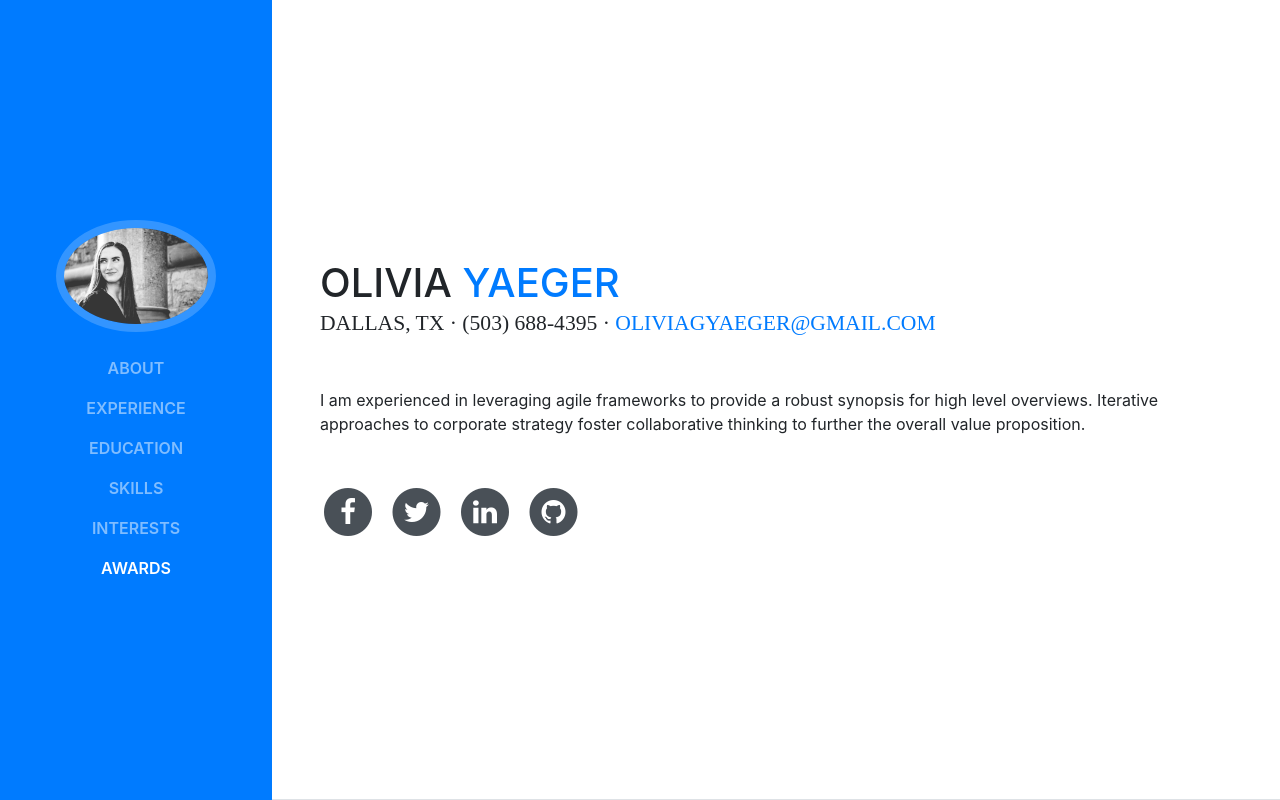
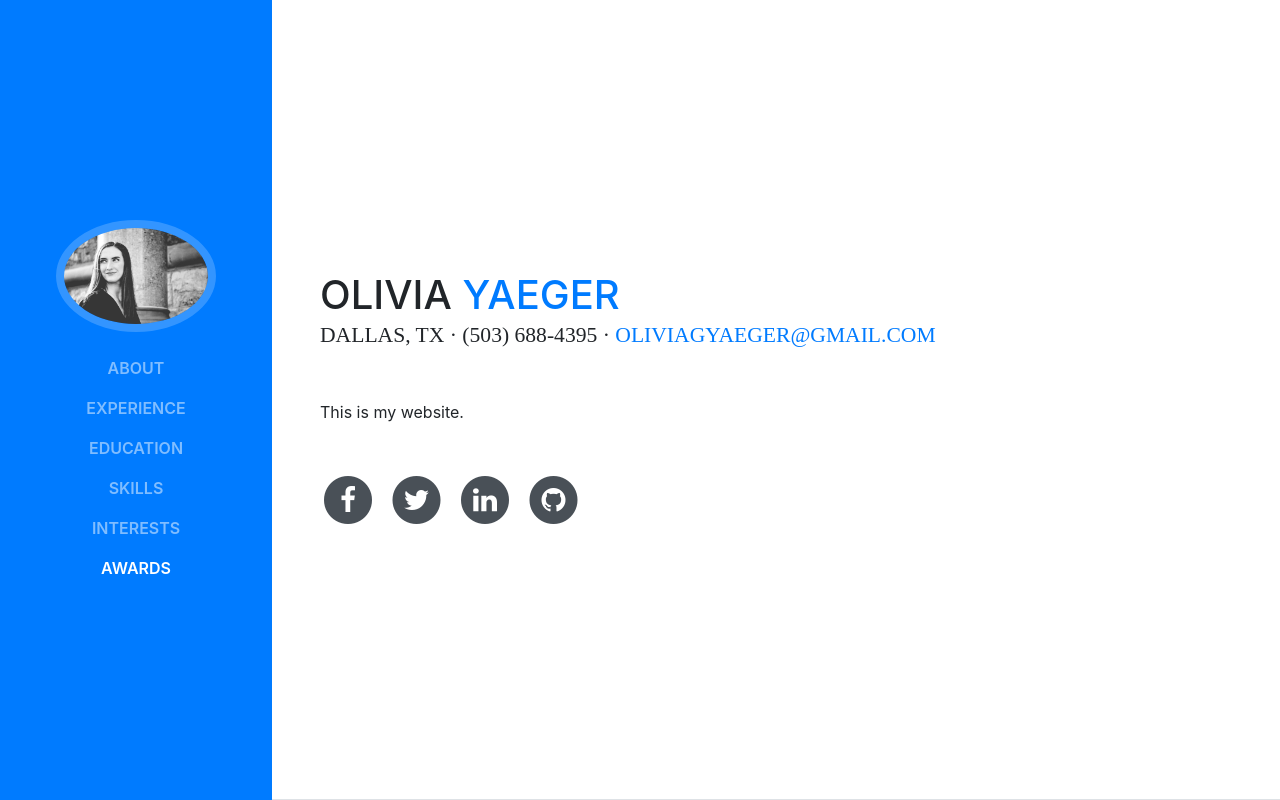
Before and after one commit to OGjager/olivia-website, a website with bundled scripts: page static/index.html in a window 1280 px wide. Shown: the top 800 px of the page. Built offline with nearby package versions, Linux system fonts and the light colour scheme; a web font is replaced by a local one.

Commit message:
Small change to bio

```diff
--- a/static/index.html
+++ b/static/index.html
@@ -81,7 +81,7 @@
           <div class="subheading mb-5">Dallas, TX · (503) 688-4395 ·
             <a href="mailto:oliviagyaeger@gmail.com">oliviagyaeger@gmail.com</a>
           </div>
-          <p class="mb-5">I am experienced in leveraging agile frameworks to provide a robust synopsis for high level overviews. Iterative approaches to corporate strategy foster collaborative thinking to further the overall value proposition.</p>
+          <p class="mb-5">This is my website.</p>
           <ul class="list-inline list-social-icons mb-0">
             <li class="list-inline-item">
               <a href="#">
```
